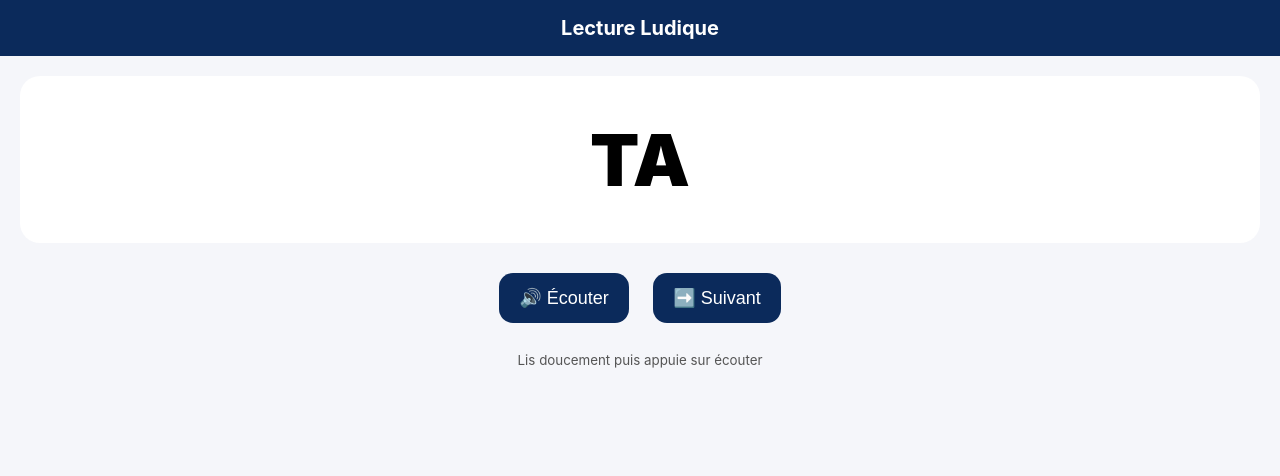
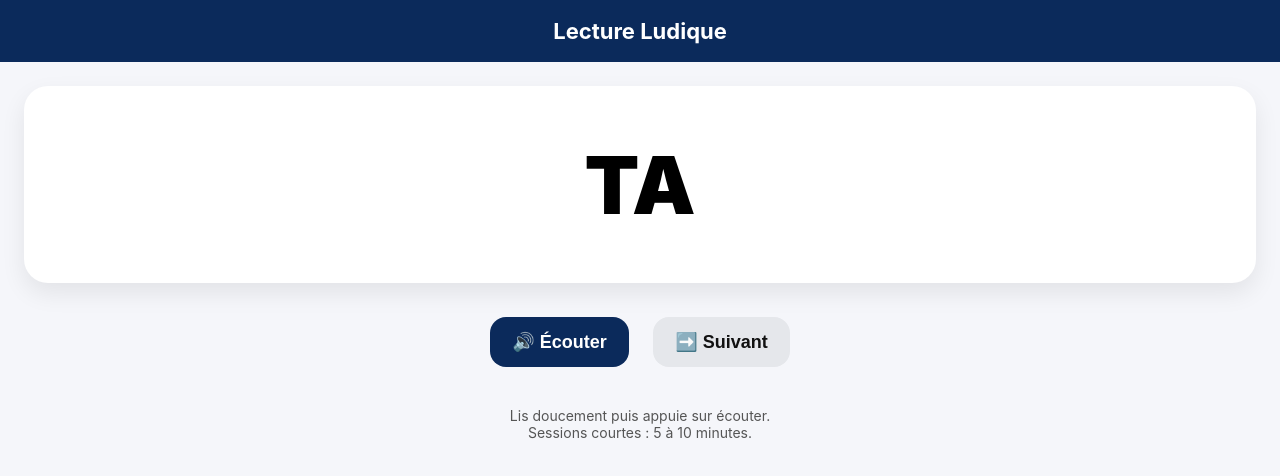
Before and after one commit to ikane-cloud13/lecture-ludique, a plain HTML site: page index.html in a window 1280 px wide. Drawn offline with Linux system fonts and the light colour scheme.

Commit message:
Refactor HTML structure and styles for better UI
Updated styles and structure for improved layout and accessibility.

```diff
--- a/index.html
+++ b/index.html
@@ -1,42 +1,62 @@
 <!DOCTYPE html>
 <html lang="fr">
 <head>
-<meta charset="UTF-8">
-<meta name="viewport" content="width=device-width, initial-scale=1">
+  <meta charset="UTF-8" />
+  <meta name="viewport" content="width=device-width, initial-scale=1" />
   <title>Lecture Ludique</title>
 
   <style>
     body{
       margin:0;
-  font-family:-apple-system, BlinkMacSystemFont, sans-serif;
+      font-family:-apple-system, BlinkMacSystemFont, "Segoe UI", sans-serif;
       background:#f5f6fa;
       text-align:center;
     }
+
     header{
       background:#0b2a5b;
       color:white;
-  padding:16px;
-  font-size:20px;
+      padding:18px;
+      font-size:22px;
       font-weight:700;
     }
+
     .card{
       background:white;
-  margin:20px;
-  padding:40px;
-  font-size:72px;
+      margin:24px;
+      padding:50px 20px;
+      font-size:80px;
       font-weight:900;
-  border-radius:20px;
+      border-radius:24px;
+      box-shadow:0 10px 25px rgba(0,0,0,0.08);
     }
+
+    .buttons{
+      margin-top:20px;
+    }
+
     button{
       font-size:18px;
-  padding:14px 20px;
+      padding:14px 22px;
       margin:10px;
       border:none;
-  border-radius:14px;
+      border-radius:16px;
       background:#0b2a5b;
       color:white;
+      font-weight:700;
+      cursor:pointer;
     }
-small{color:#555}
+
+    button.secondary{
+      background:#e5e7eb;
+      color:#111;
+    }
+
+    footer{
+      margin-top:30px;
+      color:#555;
+      font-size:14px;
+    }
   </style>
 </head>
 
@@ -46,22 +66,33 @@ small{color:#555}
 
   <div class="card" id="text">TA</div>
 
+  <div class="buttons">
     <button onclick="playAudio()">🔊 Écouter</button>
-<button onclick="next()">➡️ Suivant</button>
+    <button class="secondary" onclick="next()">➡️ Suivant</button>
+  </div>
 
-<p><small>Lis doucement puis appuie sur écouter</small></p>
+  <footer>
+    Lis doucement puis appuie sur écouter.<br>
+    Sessions courtes : 5 à 10 minutes.
+  </footer>
 
   <script>
+    // Liste des syllabes connues
     const syllables = ["TA","TO","TI","TU","PA","PO","PI","PU"];
+
+    // Syllabe courante
     let current = "TA";
 
+    // Joue TA voix enregistrée (ta.m4a, pa.m4a, etc.)
     function playAudio(){
-  const audio = new Audio(current.toLowerCase() + ".m4a");
+      const file = current.toLowerCase() + ".m4a";
+      const audio = new Audio(file);
       audio.play();
     }
 
+    // Passe à une nouvelle syllabe
     function next(){
-  current = syllables[Math.floor(Math.random()*syllables.length)];
+      current = syllables[Math.floor(Math.random() * syllables.length)];
       document.getElementById("text").textContent = current;
     }
   </script>
```
Lines whose indentation alone changed are shown as unchanged.
